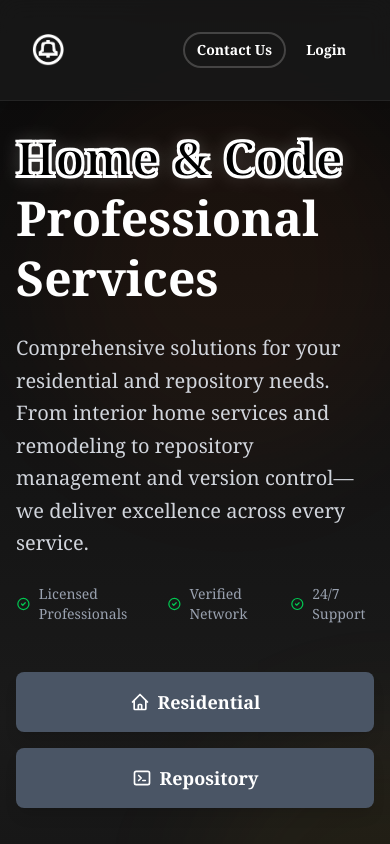
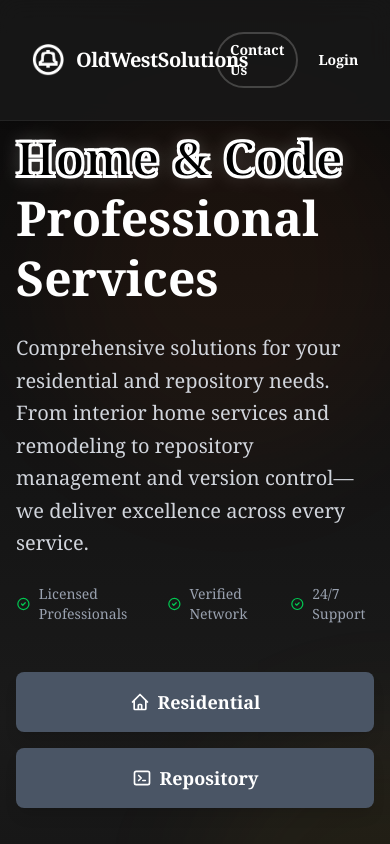
Before and after one commit to oldwestsolutions/oldwestoldwest, a Next.js app: page / in a window 390 px wide. Shown: the top 844 px of the page. Built offline with nearby package versions, Linux system fonts and the light colour scheme.

Commit message:
Restore text logo on mobile view

```diff
--- a/src/app/components/Header.tsx
+++ b/src/app/components/Header.tsx
@@ -36,8 +36,8 @@ export default function Header() {
     >
       <div className="flex items-center">
         <Link href="/" className="text-xl md:text-3xl font-extrabold tracking-tight flex items-center">
-          <img src="/bell.png" alt="OldWestSolutions Logo" className="w-8 h-8 md:mr-3" />
-          <span className="hidden md:inline">OldWestSolutions</span>
+          <img src="/bell.png" alt="OldWestSolutions Logo" className="w-8 h-8 mr-3" />
+          OldWestSolutions
         </Link>
       </div>
       <div className="flex items-center gap-2 md:gap-4">
```
